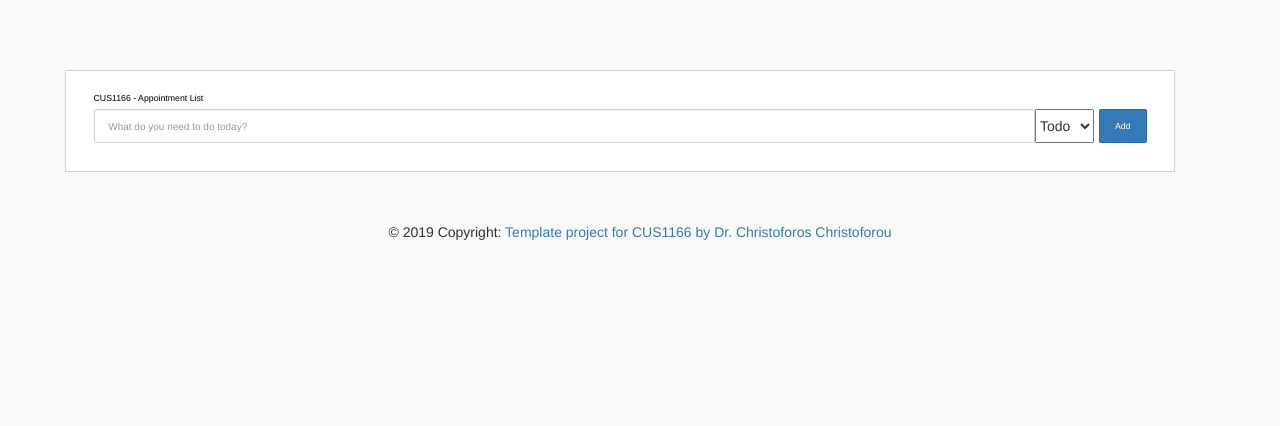
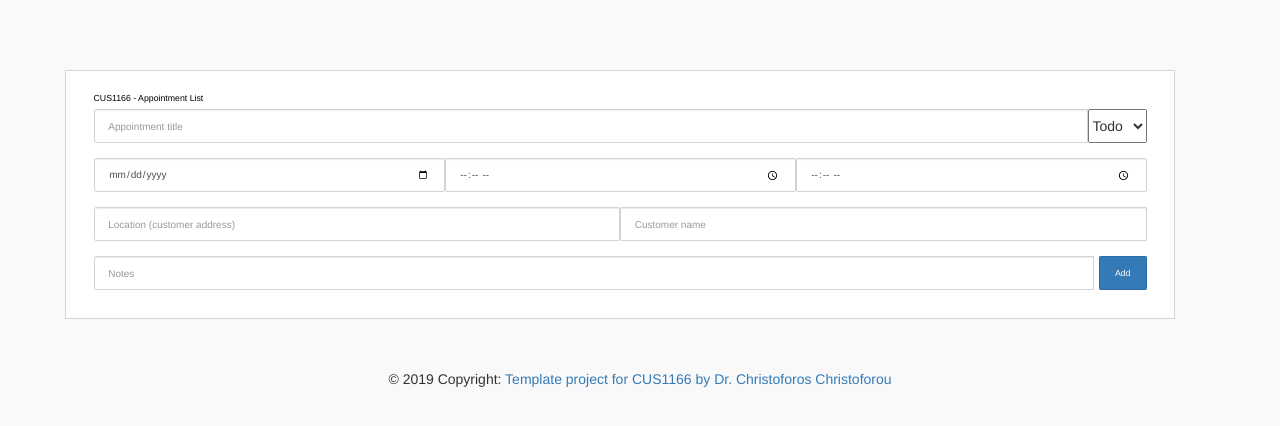
Before and after one commit to marygarrity/cus1166_quiz, a Flask app: page /appointmentlist in a window 1280 px wide. Shown: the part 52-478 px from the top of the page. Run offline with Flask 2, Linux system fonts and the light colour scheme; data that the repository does not hold is empty; some libraries are stand-ins or nearby versions.

Commit message:
Add Appointment

```diff
--- a/app/templates/main/appointmentlist.html
+++ b/app/templates/main/appointmentlist.html
@@ -13,13 +13,28 @@
                         <div class="add-items d-flex">
                                 <!-- csrf_token is required to validate the form -->
                                 {{ form.csrf_token }}
-                                {{ form.appointment_title(class_='form-control todo-list-input', placeholder='What do you need to do today?')}}
+                                {{ form.appointment_title(class_='form-control todo-list-input', placeholder='Appointment title')}}
                                 {{ form.appointment_status_completed }}
+                       </div>
+                       <div class="add-items d-flex">
+                                <!-- csrf_token is required to validate the form -->
+                                {{ form.appointment_date(class_='form-control appointment-list-input', placeholder='Date (year-month-date)')}}
+                                {{ form.start_time(class_='form-control appointment-list-input', placeholder='Start time')}}
+                                {{ form.duration(class_='form-control appointment-list-input', placeholder='Duration')}}
+                       </div>
+                       <div class="add-items d-flex">
+                                <!-- csrf_token is required to validate the form -->
+                                {{ form.location(class_='form-control appointment-list-input', placeholder='Location (customer address)')}}
+                                {{ form.customer_name(class_='form-control appointment-list-input', placeholder='Customer name')}}
+                       </div>
+                       <div class="add-items d-flex">
+                                <!-- csrf_token is required to validate the form -->
+                                {{ form.notes(class_='form-control appointment-list-input', placeholder='Notes')}}
                                 <button class="add btn btn-primary font-weight-bold appointment-list-add-btn">Add</button>
                        </div>
                      </form>
 
-                       <!-- Show current appointments if avaiblae -->
+                       <!-- Show current appointments if available -->
                         <div class="list-wrapper">
                             <ul class="d-flex flex-column-reverse appointment-list">
                              {% for appointment in appointment_list %}
```
Also changed, not shown: app/templates/main/appointmentlist_edit_view.html (added, +32 -0 lines), mary_garrity.readme.md (+18 -0 lines).
